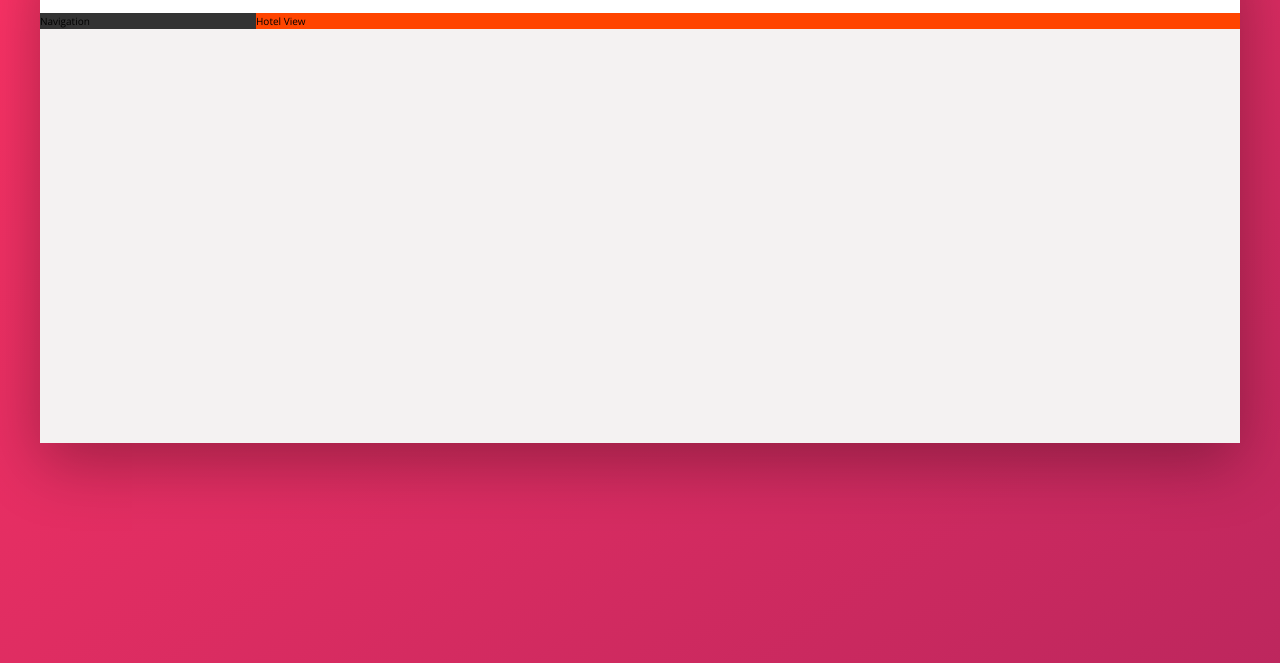
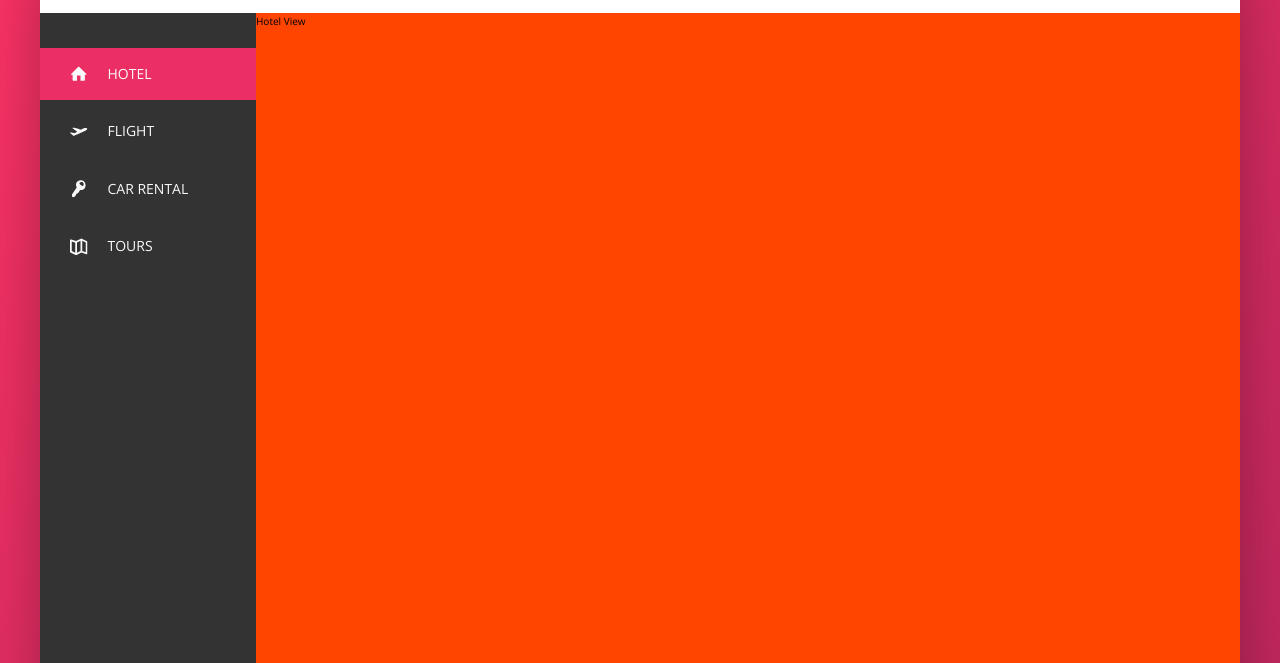
Before and after one commit to Yassineaiss/Trillo-Project, a website: page index.html in a window 1280 px wide. Shown: the part 137-800 px from the top of the page. Drawn offline with nearby package versions, Linux system fonts and the light colour scheme.

Commit message:
Building the navigation

```diff
--- a/index.html
+++ b/index.html
@@ -46,7 +46,43 @@
             </header>
             <div class="content">
                 <nav class="sidebar">
-                    Navigation
+                   <ul class="side-nav">
+                    <li class="side-nav__item side-nav__item--active">
+                        <a href="#" class="side-nav__link">
+                            <svg class="side-nav__icon">
+                                <use xlink:href="img/sprite.svg#icon-home"></use>
+                            </svg>
+                            <span>Hotel</span>
+                        </a>
+                    </li>
+                    <li class="side-nav__item">
+                        <a href="" class="side-nav__link">
+                            <svg class="side-nav__icon">
+                                <use xlink:href="img/sprite.svg#icon-aircraft-take-off"></use>
+                            </svg>
+                            <span>flight</span>
+                        </a>
+                    </li>
+                    <li class="side-nav__item">
+                        <a href="" class="side-nav__link">
+                            <svg class="side-nav__icon">
+                                <use xlink:href="img/sprite.svg#icon-key"></use>
+                            </svg>
+                            <span>Car rental</span>
+                        </a>
+                    </li>
+                    <li class="side-nav__item">
+                        <a href="" class="side-nav__link">
+                            <svg class="side-nav__icon">
+                                <use xlink:href="img/sprite.svg#icon-map"></use>
+                            </svg>
+                            <span>tours</span>
+                        </a>
+                    </li>
+                   </ul>
+                   <div class="legal">
+                    &copy; 2021 by Yassine. All right reserved.
+                   </div>
                 </nav>
                 <main class="hotel-view">
                     Hotel View
--- a/sass/_components.scss
+++ b/sass/_components.scss
@@ -1,77 +1,67 @@
 //////////////////////////////////////////////////////
 /// //LOGO
-.logo{
+.logo {
   height: 3.25rem;
   margin-left: 2rem;
 }
 
-
-
 ////////////////////////////////////
 /// SEARCH
 
-.search{
-
-    flex: 0 0 40% ;
+.search {
+  flex: 0 0 40%;
 
   display: flex;
-    align-items: center ;
+  align-items: center;
   justify-content: center;
 
-&__input{
-font-family: inherit ;
+  &__input {
+    font-family: inherit;
     font-size: inherit;
-background-color: var(--color-grey-light-2) ;
+    background-color: var(--color-grey-light-2);
     border: none;
     color: inherit;
-padding: .7rem 2rem ;
+    padding: 0.7rem 2rem;
     border-radius: 100px;
     width: 90%;
-transition: all .2s;
+    transition: all 0.2s;
     margin-right: -3.25rem;
 
-&:focus{
+    &:focus {
       outline: none;
       width: 100%;
-    background-color: var(--color-grey-light-3) ;
+      background-color: var(--color-grey-light-3);
     }
 
-&::-webkit-input-placeholder{
+    &::-webkit-input-placeholder {
       font-weight: 100;
-    color:var(--color-grey-light-4) ;
+      color: var(--color-grey-light-4);
     }
   }
 
-&__input:focus + &__button{
-    background-color: var(--color-grey-light-3) ;
+  &__input:focus + &__button {
+    background-color: var(--color-grey-light-3);
   }
-&__button{
+  &__button {
     border: none;
-background-color: var(--color-grey-light-2) ;
-&:focus{
+    background-color: var(--color-grey-light-2);
+    &:focus {
       outline: none;
     }
-&:active{
+    &:active {
       transform: translateY(2px);
     }
   }
-&__icon{
+  &__icon {
     height: 2rem;
     width: 2rem;
-    fill: var(--color-grey-dark-3)
+    fill: var(--color-grey-dark-3);
   }
-
-
-
-
 }
-
-
 
 /////////////////////////////////////
 //USER NAVIGATION
-.user-nav{
-
+.user-nav {
   align-self: stretch;
   display: flex;
   align-items: center;
@@ -85,23 +75,21 @@ align-items: center;
   }
   & > *:hover {
     background-color: var(--color-grey-light-2);
-
   }
 
-  &__icon-box{
+  &__icon-box {
     display: flex;
     align-items: center;
     position: relative;
   }
 
-  &__icon{
+  &__icon {
     height: 2.25rem;
     width: 2.25rem;
     fill: var(--color-grey-dark-2);
-
   }
-&__notification{
-font-size: .8rem;
+  &__notification {
+    font-size: 0.8rem;
     height: 1.75rem;
     width: 1.75rem;
     border-radius: 50%;
@@ -116,11 +104,77 @@ justify-content: center;
     align-items: center;
   }
 
-&__user-photo{
+  &__user-photo {
     height: 3.75rem;
-    border-radius: 50% ;
+    border-radius: 50%;
     margin-right: 1rem;
   }
+}
 
+////////////////////////////////////////////////
+/// SIDE NAVIGATION
 
+.side-nav {
+  font-size: 1.4rem;
+  list-style: none;
+  margin-top: 3.5rem;
+
+  &__item {
+    position: relative;
+
+    &:not(:last-child) {
+      margin-bottom: 0.5rem;
     }
+  }
+
+  &__item::before {
+    content: "";
+    position: absolute;
+    top: 0;
+    left: 0;
+    height: 100%;
+    width: 3px;
+    background-color: var(--color-primary);
+    transform: scaleY(0);
+    transform-origin: bottom;
+    transition: transform 0.2s, width 0.4s cubic-bezier(1, 0, 0, 1) 0.2s,
+                        background-color .1s;
+  }
+  &__item:hover::before,
+  &__item--active::before {
+    transform: scaleY(1);
+    width: 100%;
+  }
+
+&__item:active::before{
+    background-color: var(--color-grey-light);
+}
+
+  &__link:link,
+  &__link:visited {
+    color: var(--color-grey-light-1);
+    text-decoration: none;
+    text-transform: uppercase;
+    display: block;
+    padding: 1.5rem 3rem;
+    z-index: 10;
+    position: relative;
+    display: flex;
+    align-items: center;
+  }
+
+  &__icon {
+    width: 1.75rem;
+    height: 1.75rem;
+    margin-right: 2rem;
+    fill: currentColor;
+  }
+}
+//////////////////////////
+/// LEGAL
+.legal {
+  font-size: 1.2rem;
+  text-align: center;
+  padding: 2.5rem;
+  color: var(--color-grey-light-4);
+}
--- a/sass/_layout.scss
+++ b/sass/_layout.scss
@@ -22,9 +22,14 @@ display: flex;
 background-color: var(--color-grey-dark-1) ;
 flex: 0 0 18%;
 
+display: flex;
+flex-direction: column;
+justify-content: space-between;
+
 }
 .hotel-view{
     background-color: #fff;
     background-color: orangered;
     flex: 1;
+    height: 80rem;
 }
```
Also changed, not shown: css/style.css. Lines whose indentation alone changed are shown as unchanged.
